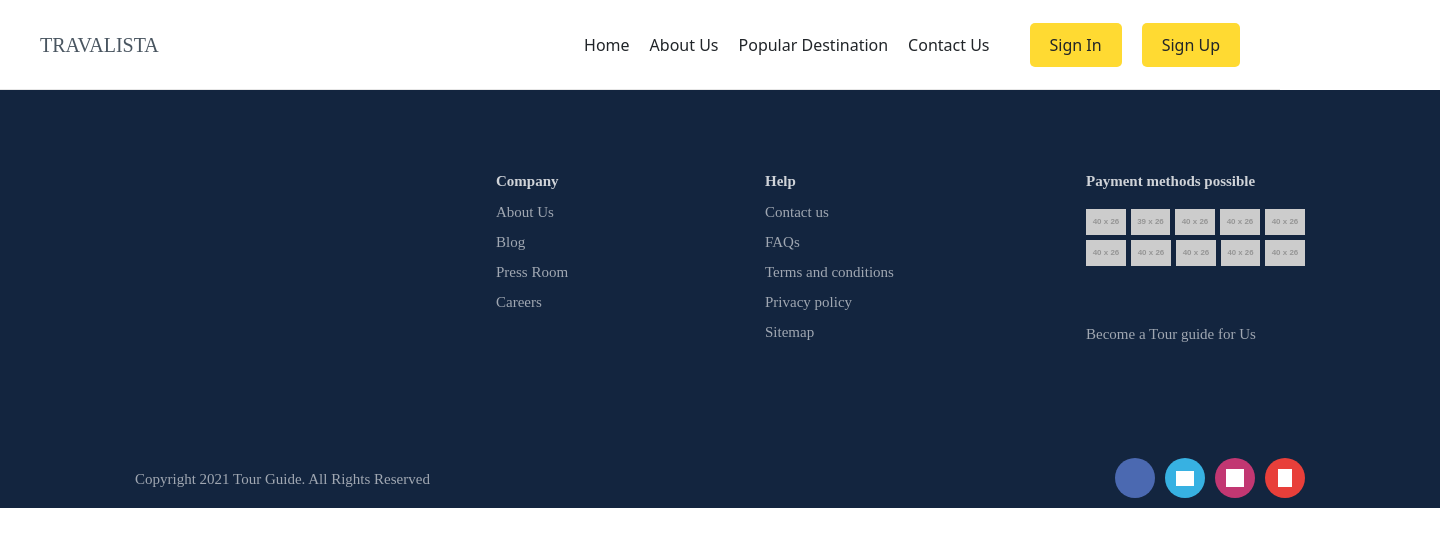
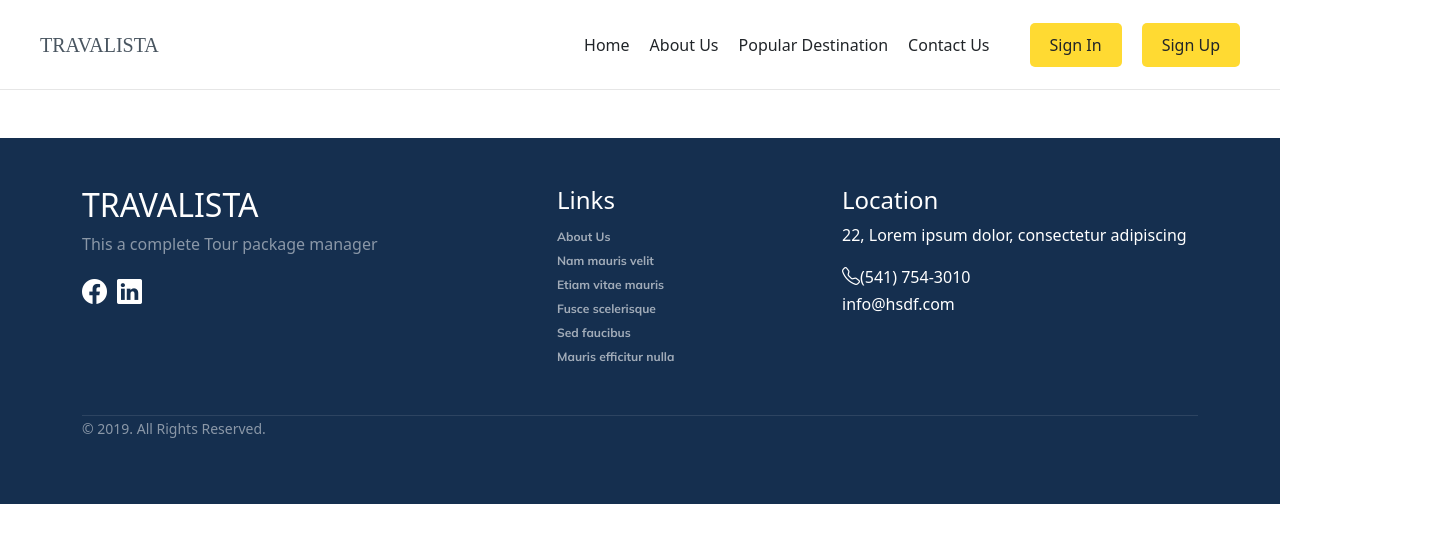
Before and after one commit to mohammedshafinc/TRAVALISTA-FRONTEND, an Angular app: page / in a window 1280 px wide. Shown: the top 546 px of the page, 1440 px wide, since content can reach past the window. Built offline with nearby package versions, Linux system fonts and the light colour scheme.

Commit message:
footer changed

```diff
--- a/angular.json
+++ b/angular.json
@@ -26,9 +26,10 @@
             "assets": ["src/favicon.ico", "src/assets"],
             "styles": [
               "src/styles.scss",
-              "node_modules/bootstrap/dist/css/bootstrap.min.css"
+              "node_modules/bootstrap/dist/css/bootstrap.min.css",
+              "node_modules/bootstrap-icons/font/bootstrap-icons.min.css"
             ],
-            "scripts": []
+            "scripts": ["node_modules/@popperjs/core/dist/umd/popper.min.js"]
           },
           "configurations": {
             "production": {
--- a/package.json
+++ b/package.json
@@ -18,8 +18,11 @@
     "@angular/platform-browser": "^16.2.0",
     "@angular/platform-browser-dynamic": "^16.2.0",
     "@angular/router": "^16.2.0",
+    "@ng-bootstrap/ng-bootstrap": "^15.1.2",
+    "@popperjs/core": "^2.11.6",
     "bootstrap": "^5.3.2",
     "bootstrap-icons": "^1.11.3",
+    "primeicons": "^6.0.1",
     "rxjs": "~7.8.0",
     "tslib": "^2.3.0",
     "zone.js": "~0.13.0"
@@ -28,6 +31,7 @@
     "@angular-devkit/build-angular": "^16.2.9",
     "@angular/cli": "^16.2.9",
     "@angular/compiler-cli": "^16.2.0",
+    "@angular/localize": "^16.2.0",
     "@types/jasmine": "~4.3.0",
     "jasmine-core": "~4.6.0",
     "karma": "~6.4.0",
--- a/src/app/app.module.ts
+++ b/src/app/app.module.ts
@@ -6,6 +6,7 @@
 import { SignupComponent } from './components/signup/signup.component';
 import { HeaderComponent } from './components/header/header.component';
 import { FooterComponent } from './components/footer/footer.component';
+import { NgbModule } from '@ng-bootstrap/ng-bootstrap';
 
 @NgModule({
   declarations: [
@@ -16,7 +17,8 @@
   ],
   imports: [
     BrowserModule,
-    AppRoutingModule
+    AppRoutingModule,
+    NgbModule
   ],
   providers: [],
   bootstrap: [AppComponent]
--- a/src/app/components/footer/footer.component.html
+++ b/src/app/components/footer/footer.component.html
@@ -1,155 +1,38 @@
-<head>
-  <script
-    src="https://kit.fontawesome.com/a972348b0e.js"
-    crossorigin="anonymous"
-  ></script>
-</head>
-
-<div class="footer">
-  <i class="fa-brands fa-facebook-f"></i>csfc
-  <div class="footer-section"></div>
-  <div class="footer-section-title">Company</div>
-  <div class="footer-section-help">Help</div>
-  <div class="company-section-list">
-    About Us<br />Blog<br />Press Room<br />Careers
-  </div>
-  <div class="help-section-list">
-    Contact us<br />FAQs<br />Terms and conditions<br />Privacy policy<br />Sitemap
-  </div>
-  <div class="copyright-bg"></div>
-  <div class="copyright-text">
-    Copyright 2021 Tour Guide. All Rights Reserved
-  </div>
-
-  <div class="payment-section">
-    <div class="company-head"><i class="fa-brands fa-facebook-f"></i></div>
-    <div class="become-guide">Become a Tour guide for Us</div>
-    <div class="payment-section2">
-      <div class="payment-text">Payment methods possible</div>
-      <div class="img-section">
-        <img class="img1" src="https://via.placeholder.com/40x26" />
-        <img class="img2" src="https://via.placeholder.com/40x26" />
-        <img class="img3" src="https://via.placeholder.com/40x26" />
-        <img class="img4" src="https://via.placeholder.com/40x26" />
-        <img class="img5" src="https://via.placeholder.com/40x26" />
+<div class="mt-5 pt-5 pb-5 footer">
+  <div class="container">
+    <div class="row">
+      <div class="col-lg-5 col-xs-12 about-company">
+        <h2>TRAVALISTA</h2>
+        <p class="pr-5 text-white-50">This a complete Tour package manager</p>
+        <p class="icons">
+          <a href="#"><i class="bi bi-facebook"></i></a
+          ><a href="#"><i class="bi bi-linkedin"></i></a>
+        </p>
       </div>
-      <div class="img-section2">
-        <img class="img6" src="https://via.placeholder.com/40x26" />
-        <img class="img7" src="https://via.placeholder.com/40x26" />
-        <img class="img8" src="https://via.placeholder.com/40x26" />
-        <img class="img9" src="https://via.placeholder.com/39x26" />
-        <img class="img10" src="https://via.placeholder.com/40x26" />
+      <div class="col-lg-3 col-xs-12 links">
+        <h4 class="mt-lg-0 mt-sm-3">Links</h4>
+        <ul class="m-0 p-0">
+          <li><a href="#">About Us</a></li>
+          <li><a href="#">Nam mauris velit</a></li>
+          <li><a href="#">Etiam vitae mauris</a></li>
+          <li><a href="#">Fusce scelerisque</a></li>
+          <li><a href="#">Sed faucibus</a></li>
+          <li><a href="#">Mauris efficitur nulla</a></li>
+        </ul>
+      </div>
+      <div class="col-lg-4 col-xs-12 location">
+        <h4 class="mt-lg-0 mt-sm-4">Location</h4>
+        <p>22, Lorem ipsum dolor, consectetur adipiscing</p>
+        <p class="mb-0"><i class="bi bi-telephone"></i>(541) 754-3010</p>
+        <p><i class="fa fa-envelope-o mr-3"></i>info@hsdf.com</p>
+      </div>
+    </div>
+    <div class="row mt-5">
+      <div class="col copyright">
+        <p class="">
+          <small class="text-white-50">© 2019. All Rights Reserved.</small>
+        </p>
       </div>
     </div>
   </div>
-  <div style="" class="icon-section">
-    <div
-      style="width: 40px; height: 40px; left: 0px; top: 0px; position: absolute"
-    >
-      <div style="" class="icon1"></div>
-      <div
-        style="
-          width: 8.86px;
-          height: 18.18px;
-          left: 15.45px;
-          top: 10.91px;
-          position: absolute;
-          /* background: white; */
-        "
-      ></div>
-    </div>
-    <div
-      style="
-        width: 40px;
-        height: 40px;
-        left: 50px;
-        top: 0px;
-        position: absolute;
-      "
-    >
-      <div
-        style="
-          width: 40px;
-          height: 40px;
-          left: 0px;
-          top: 0px;
-          position: absolute;
-          background: #37b1e2;
-          border-radius: 9999px;
-        "
-      ></div>
-      <div
-        style="
-          width: 18.18px;
-          height: 14.85px;
-          left: 10.91px;
-          top: 12.73px;
-          position: absolute;
-          background: white;
-        "
-      ></div>
-    </div>
-    <div
-      style="
-        width: 40px;
-        height: 40px;
-        left: 100px;
-        top: 0px;
-        position: absolute;
-      "
-    >
-      <div
-        style="
-          width: 40px;
-          height: 40px;
-          left: 0px;
-          top: 0px;
-          position: absolute;
-          background: #c23772;
-          border-radius: 9999px;
-        "
-      ></div>
-      <div
-        style="
-          width: 18.18px;
-          height: 18.18px;
-          left: 10.91px;
-          top: 10.91px;
-          position: absolute;
-          background: white;
-        "
-      ></div>
-    </div>
-    <div
-      style="
-        width: 40px;
-        height: 40px;
-        left: 150px;
-        top: 0px;
-        position: absolute;
-      "
-    >
-      <div
-        style="
-          width: 40px;
-          height: 40px;
-          left: 0px;
-          top: 0px;
-          position: absolute;
-          background: #e83f3a;
-          border-radius: 9999px;
-        "
-      ></div>
-      <div
-        style="
-          width: 13.99px;
-          height: 18.18px;
-          left: 12.73px;
-          top: 10.91px;
-          position: absolute;
-          background: white;
-        "
-      ></div>
-    </div>
-  </div>
 </div>
--- a/src/app/components/footer/footer.component.scss
+++ b/src/app/components/footer/footer.component.scss
@@ -1,218 +1,47 @@
 .footer {
-  width: 1440px;
-  height: 418px;
-  position: relative;
+  background: #152f4f;
+  color: white;
+
+  .links {
+    ul {
+      list-style-type: none;
     }
-.footer-section {
-  width: 1440px;
-  height: 418px;
-  left: 0px;
-  top: 0px;
-  position: absolute;
-  background: #13253f;
-}
-.footer-section-title {
-  left: 496px;
-  top: 80px;
-  position: absolute;
-  color: rgba(255, 255, 255, 0.8);
-  font-size: 15px;
-  font-family: Mulish;
-  font-weight: 700;
-  word-wrap: break-word;
-}
-.footer-section-help {
-  left: 765px;
-  top: 80px;
-  position: absolute;
-  color: rgba(255, 255, 255, 0.8);
-  font-size: 15px;
-  font-family: Mulish;
-  font-weight: 700;
-  word-wrap: break-word;
-}
-.company-section-list {
-  left: 496px;
-  top: 107px;
-  position: absolute;
-  color: rgba(255, 255, 255, 0.6);
-  font-size: 15px;
+    li a {
+      color: white;
+      text-decoration: none;
+      transition: color 0.2s;
       font-family: Mulish;
       font-weight: 400;
-  line-height: 30px;
-  word-wrap: break-word;
+      color: rgba(255, 255, 255, 0.6);
+      font-size: 12px;
+      &:hover {
+        text-decoration: none;
+        color: #4180cb;
       }
-.help-section-list {
-  left: 765px;
-  top: 107px;
-  position: absolute;
-  color: rgba(255, 255, 255, 0.6);
-  font-size: 15px;
-  font-family: Mulish;
-  font-weight: 400;
-  line-height: 30px;
-  word-wrap: break-word;
     }
-.copoyright-bg {
-  width: 1440px;
-  height: 60px;
-  left: 0px;
-  top: 358px;
-  position: absolute;
-  background: rgba(0, 0, 0, 0.2);
   }
-.copyright-text {
-  left: 135px;
-  top: 378px;
-  position: absolute;
-  color: rgba(255, 255, 255, 0.6);
-  font-size: 15px;
-  font-family: Mulish;
-  font-weight: 400;
-  word-wrap: break-word;
+  .about-company {
+    i {
+      font-size: 25px;
     }
-.payment-section {
-  width: 219.33px;
-  height: 179px;
-  left: 1086px;
-  top: 80px;
-  position: absolute;
+    a {
+      color: white;
+      transition: color 0.2s;
+      &:hover {
+        color: #4180cb;
       }
-.company-head {
-  left: 0px;
-  top: 122px;
-  position: absolute;
-  color: rgba(255, 255, 255, 0.8);
-  font-size: 15px;
-  font-family: Mulish;
-  font-weight: 700;
-  word-wrap: break-word;
     }
-.become-guide {
-  left: 0px;
-  top: 149px;
-  position: absolute;
-  color: rgba(255, 255, 255, 0.6);
-  font-size: 15px;
-  font-family: Mulish;
-  font-weight: 400;
-  line-height: 30px;
-  word-wrap: break-word;
   }
-.payment-section2 {
-  width: 219.33px;
-  height: 96px;
-  left: 0px;
-  top: 0px;
-  position: absolute;
+  .location {
+    i {
+      font-size: 18px;
     }
-.payment-text {
-  left: 0px;
-  top: 0px;
-  position: absolute;
-  color: rgba(255, 255, 255, 0.8);
-  font-size: 15px;
-  font-family: Mulish;
-  font-weight: 700;
-  word-wrap: break-word;
   }
-.img-section {
-  width: 219.33px;
-  height: 26px;
-  left: 0px;
-  top: 70px;
-  position: absolute;
+  .copyright p {
+    border-top: 1px solid rgba(255, 255, 255, 0.1);
   }
-.img1 {
-  width: 39.87px;
-  height: 26px;
-  left: 134.6px;
-  top: 0px;
-  position: absolute;
+  .icons {
+    display: flex;
+    gap: 10px;
   }
-.img2 {
-  width: 39.87px;
-  height: 26px;
-  left: 179.46px;
-  top: 0px;
-  position: absolute;
 }
-.img3 {
-  width: 39.87px;
-  height: 26px;
-  left: 0px;
-  top: 0px;
-  position: absolute;
-}
-.img4 {
-  width: 39.87px;
-  height: 26px;
-  left: 44.87px;
-  top: 0px;
-  position: absolute;
-}
-.img5 {
-  width: 39.87px;
-  height: 26px;
-  left: 89.73px;
-  top: 0px;
-  position: absolute;
-}
-.img-section2 {
-  width: 218.64px;
-  height: 26px;
-  left: 0px;
-  top: 39px;
-  position: absolute;
-}
-.img6 {
-  width: 39.87px;
-  height: 26px;
-  left: 0px;
-  top: 0px;
-  position: absolute;
-}
-.img7 {
-  width: 39.87px;
-  height: 26px;
-  left: 133.91px;
-  top: 0px;
-  position: absolute;
-}
-.img8 {
-  width: 39.87px;
-  height: 26px;
-  left: 178.77px;
-  top: 0px;
-  position: absolute;
-}
-.img9 {
-  width: 39.17px;
-  height: 26px;
-  left: 44.87px;
-  top: 0px;
-  position: absolute;
-}
-.img10 {
-  width: 39.87px;
-  height: 26px;
-  left: 89.04px;
-  top: 0px;
-  position: absolute;
-}
-.icon-section {
-  width: 190px;
-  height: 40px;
-  left: 1115px;
-  top: 368px;
-  position: absolute;
-}
-.icon1 {
-  width: 40px;
-  height: 40px;
-  left: 0px;
-  top: 0px;
-  position: absolute;
-  background: #4b69b1;
-  border-radius: 9999px;
-}
--- a/src/main.ts
+++ b/src/main.ts
@@ -1,3 +1,5 @@
+/// <reference types="@angular/localize" />
+
 import { platformBrowserDynamic } from '@angular/platform-browser-dynamic';
 
 import { AppModule } from './app/app.module';
--- a/src/styles.scss
+++ b/src/styles.scss
@@ -1 +1,6 @@
 /* You can add global styles to this file, and also import other style files */
+@import "primeicons/primeicons.css";
+
+/* Importing Bootstrap SCSS file. */
+@import "bootstrap/scss/bootstrap";
+@import url("https://fonts.googleapis.com/css2?family=Mulish:wght@700&display=swap");
--- a/tsconfig.app.json
+++ b/tsconfig.app.json
@@ -3,7 +3,9 @@
   "extends": "./tsconfig.json",
   "compilerOptions": {
     "outDir": "./out-tsc/app",
-    "types": []
+    "types": [
+      "@angular/localize"
+    ]
   },
   "files": [
     "src/main.ts"
```
Also changed, not shown: 2 other files (tests, documents, lock files or other folders). Lines whose indentation alone changed are shown as unchanged.
